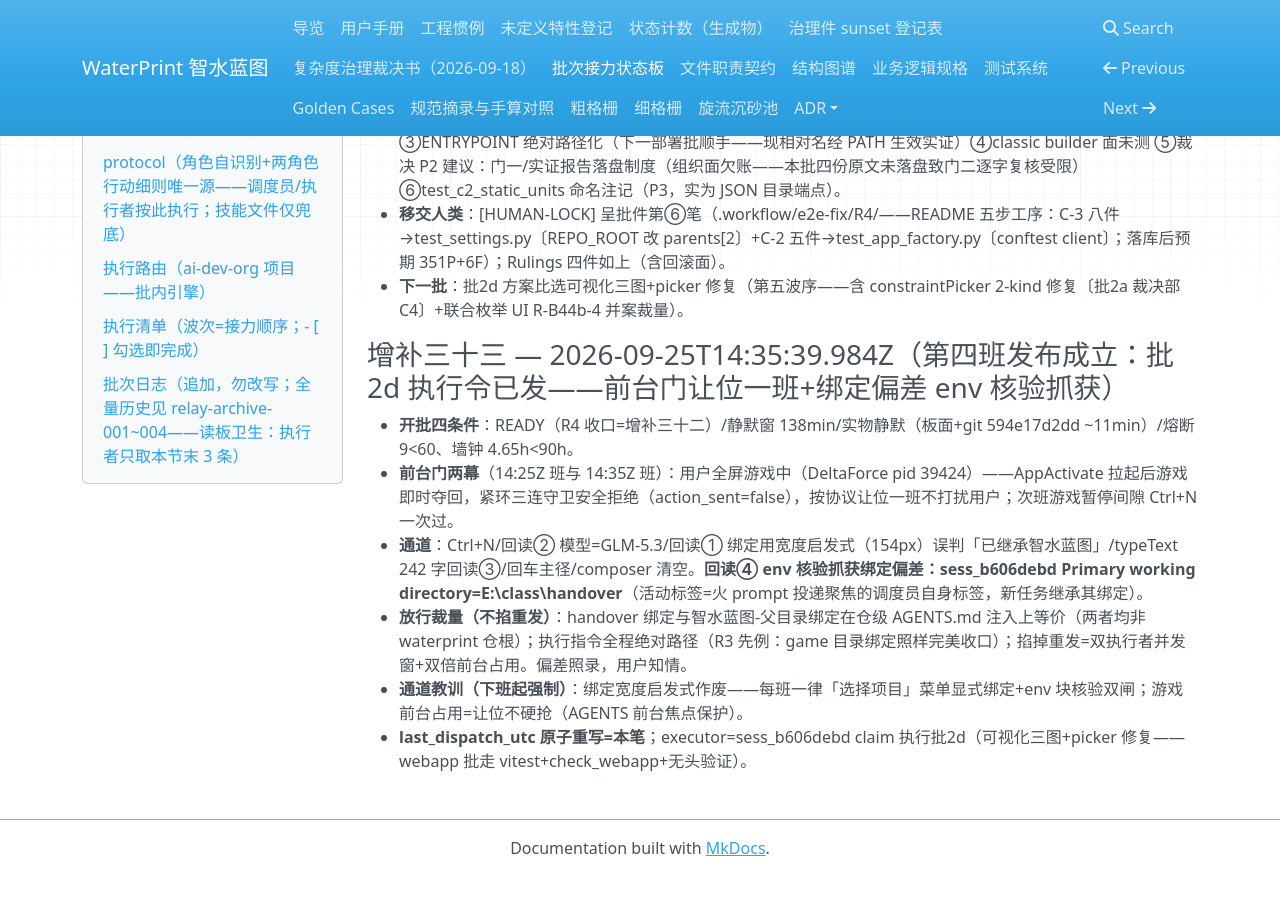
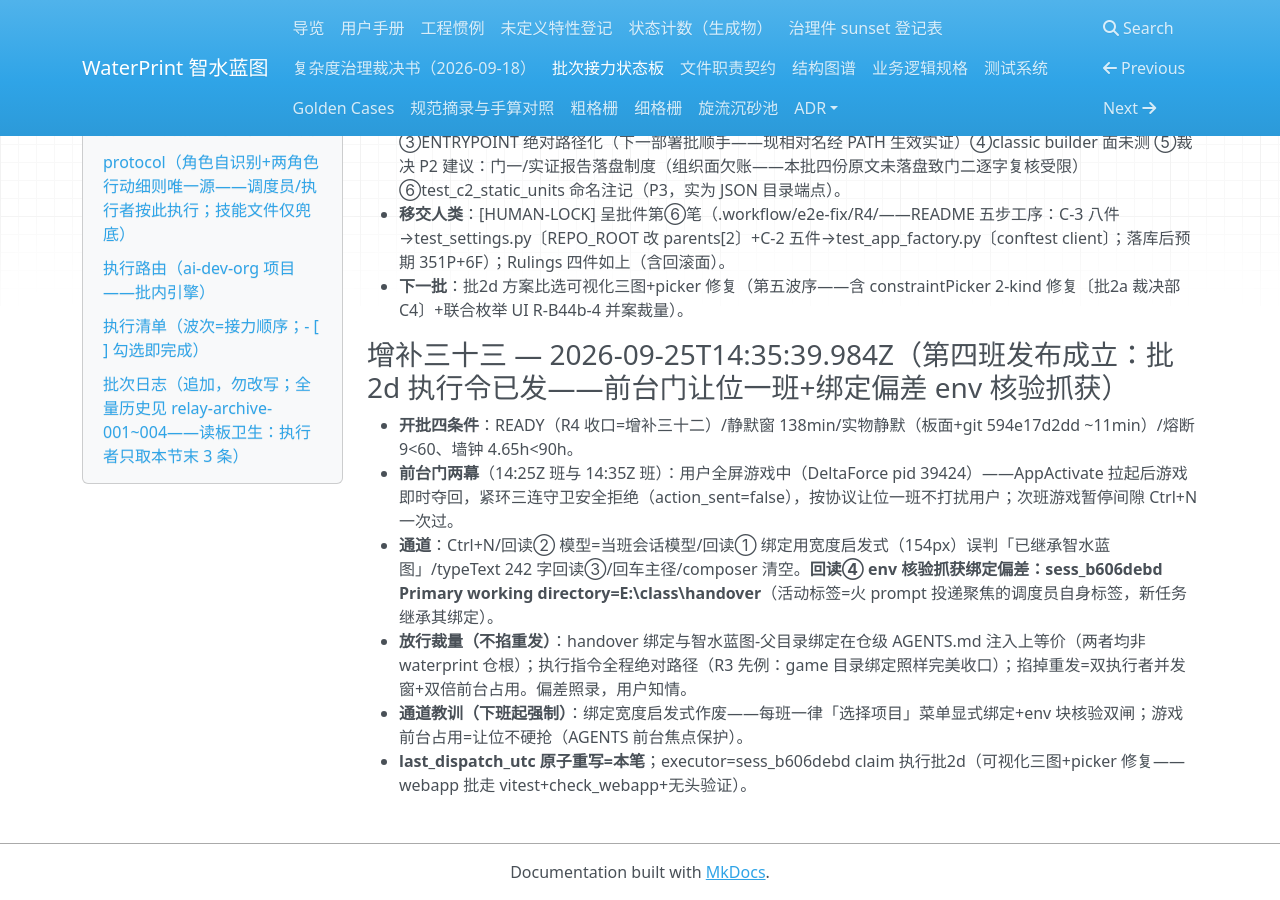
Before and after one commit to yyx20040712/waterprint, an MkDocs documentation site: the page built from docs/handoff/relay.md, in a window 1280 px wide and 900 px high, scrolled down 17751 px. Built offline with MkDocs 1.6.1, drawn with Linux system fonts in a browser that asks for light colours; nearby versions of some CDN libraries; before the commit the page ends 18627 px from its top, so only the background shows below that; some of the changed text lies outside the part shown.

Commit message:
批2d: 增补三十三模型代号中性化（GLM-5.3→当班会话模型——check_model_names 门禁回绿必要前置，R3/R4 先例同款）

```diff
--- a/docs/handoff/relay.md
+++ b/docs/handoff/relay.md
@@ -332,7 +332,7 @@
 
 - **开批四条件**：READY（R4 收口=增补三十二）/静默窗 138min/实物静默（板面+git 594e17d2dd ~11min）/熔断 9<60、墙钟 4.65h<90h。
 - **前台门两幕**（14:25Z 班与 14:35Z 班）：用户全屏游戏中（DeltaForce pid 39424）——AppActivate 拉起后游戏即时夺回，紧环三连守卫安全拒绝（action_sent=false），按协议让位一班不打扰用户；次班游戏暂停间隙 Ctrl+N 一次过。
-- **通道**：Ctrl+N/回读② 模型=GLM-5.3/回读① 绑定用宽度启发式（154px）误判「已继承智水蓝图」/typeText 242 字回读③/回车主径/composer 清空。**回读④ env 核验抓获绑定偏差：sess_b606debd Primary working directory=E:\class\handover**（活动标签=火 prompt 投递聚焦的调度员自身标签，新任务继承其绑定）。
+- **通道**：Ctrl+N/回读② 模型=当班会话模型/回读① 绑定用宽度启发式（154px）误判「已继承智水蓝图」/typeText 242 字回读③/回车主径/composer 清空。**回读④ env 核验抓获绑定偏差：sess_b606debd Primary working directory=E:\class\handover**（活动标签=火 prompt 投递聚焦的调度员自身标签，新任务继承其绑定）。
 - **放行裁量（不掐重发）**：handover 绑定与智水蓝图-父目录绑定在仓级 AGENTS.md 注入上等价（两者均非 waterprint 仓根）；执行指令全程绝对路径（R3 先例：game 目录绑定照样完美收口）；掐掉重发=双执行者并发窗+双倍前台占用。偏差照录，用户知情。
 - **通道教训（下班起强制）**：绑定宽度启发式作废——每班一律「选择项目」菜单显式绑定+env 块核验双闸；游戏前台占用=让位不硬抢（AGENTS 前台焦点保护）。
 - **last_dispatch_utc 原子重写=本笔**；executor=sess_b606debd claim 执行批2d（可视化三图+picker 修复——webapp 批走 vitest+check_webapp+无头验证）。
```
Also changed, not shown: other parts of docs/handoff/relay.md (+1 -1 lines).
